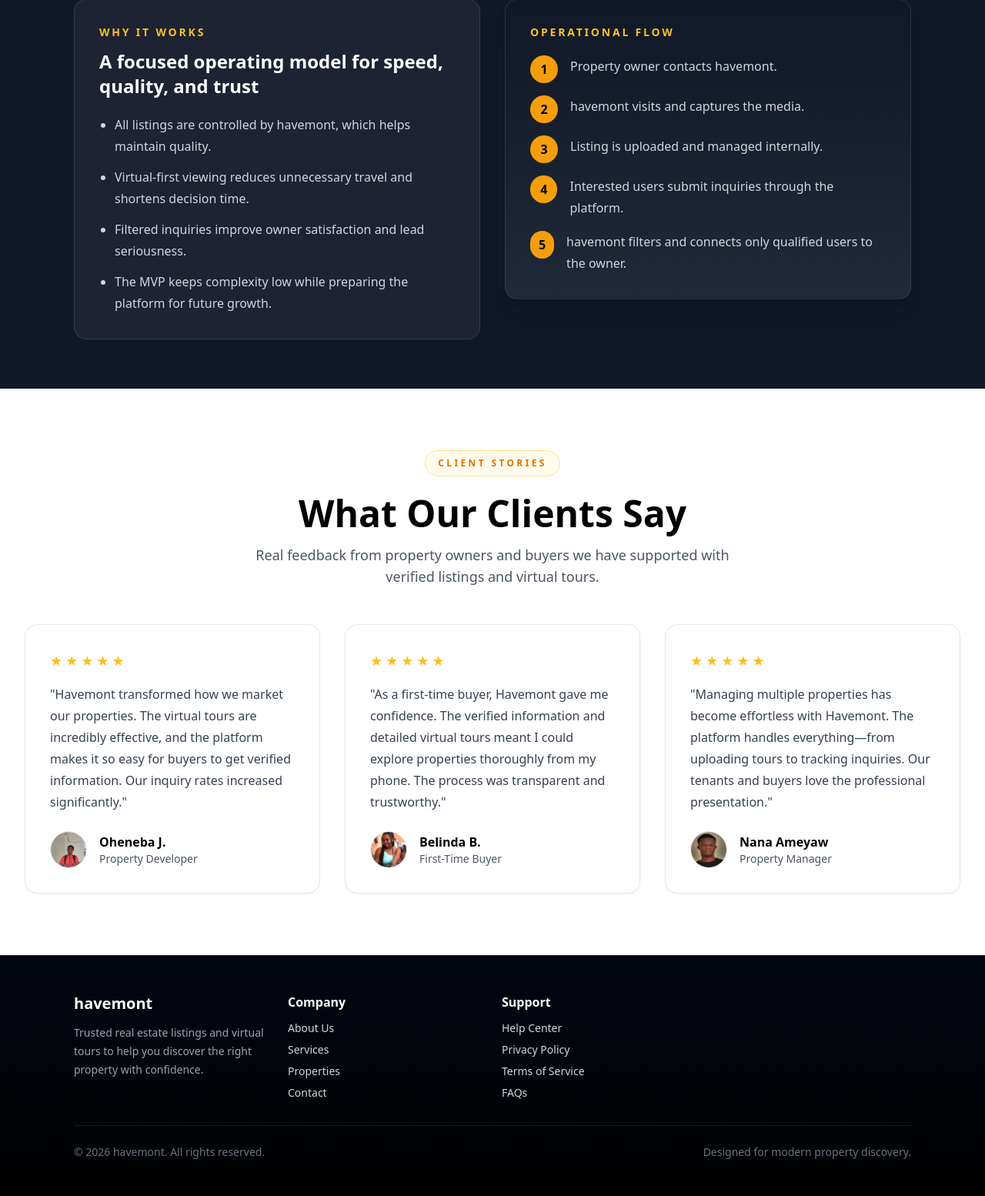
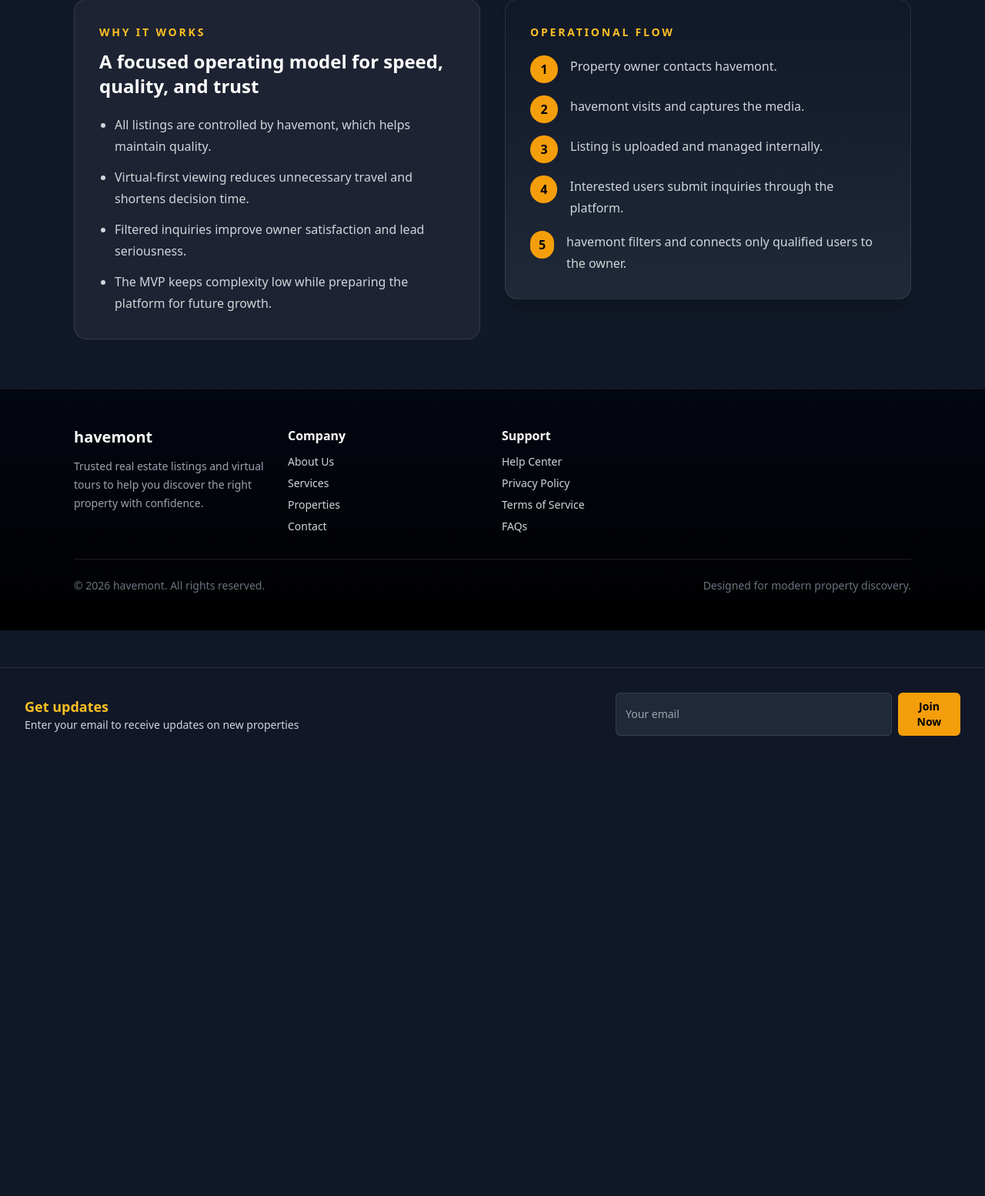
Before and after one commit to Lil-whills/aurox, a Django app: page /services/ in a window 1280 px wide. Shown: the part 1229-2783 px from the top of the page at 77% size. After the commit the page ends 2185 px from the top, so only its background shows below. Run offline with Django 5.2, Linux system fonts and the light colour scheme; some libraries are stand-ins or nearby versions.

Commit message:
final retouching

```diff
--- a/backend/templates/contact.html
+++ b/backend/templates/contact.html
@@ -70,10 +70,10 @@
           <div class="rounded-2xl border border-white/10 bg-white/5 p-6 sm:p-8">
             <p class="text-amber-400 uppercase tracking-[0.2em] text-xs sm:text-sm font-semibold">Contact Details</p>
             <div class="mt-5 space-y-4 text-gray-300">
-              <p><span class="text-white font-semibold">Email:</span> ameyaww2209@gmail.com</p>
+              <p><span class="text-white font-semibold">Email:</span> Info@havemont.com</p>
               <p><span class="text-white font-semibold">Phone:</span> +233 557 011 094</p>
               <p><span class="text-white font-semibold">Location:</span> Accra, Ghana</p>
-              <p><span class="text-white font-semibold">Hours:</span> Monday - Saturday, 8:00 AM - 6:00 PM</p>
+              <p><span class="text-white font-semibold">Hours:</span> 24/7</p>
             </div>
           </div>
 
--- a/backend/templates/properties.html
+++ b/backend/templates/properties.html
@@ -14,7 +14,7 @@
           <p class="text-amber-400 font-semibold tracking-[0.2em] uppercase text-xs sm:text-sm">Browse Properties</p>
           <h2 class="mt-3 text-3xl sm:text-4xl lg:text-5xl font-bold leading-tight">Discover Homes, Apartments, and Estates That Fit Your Needs</h2>
           <p class="mt-4 text-sm sm:text-base lg:text-lg text-gray-200 max-w-2xl mx-auto sm:mx-0">
-            Explore verified listings, compare options, and filter by location, type, and budget. Final search logic will be connected in Django later.
+            Explore verified listings, compare options, and filter by location, type, and budget.
           </p>
         </div>
 
@@ -95,7 +95,7 @@
             <div class="grid grid-cols-2 gap-3 sm:gap-4">
               <button type="submit" class="w-full bg-amber-500 hover:bg-amber-600 text-white font-bold py-3 px-4 rounded-full transition flex items-center justify-center gap-2">
                 <i data-lucide="search" class="w-4 h-4"></i>
-                <span>Search Properties</span>
+                <span>Search</span>
               </button>
               <a href="{% url 'properties' %}" class="w-full bg-white/10 hover:bg-white/20 border border-white/20 text-white font-bold py-3 px-4 rounded-full transition text-center flex items-center justify-center gap-2">
                 <i data-lucide="rotate-ccw" class="w-4 h-4"></i>
@@ -122,6 +122,7 @@
           {% if property.is_featured %}
           <span class="absolute top-3 left-3 z-10 bg-amber-500 text-black text-[11px] font-extrabold uppercase tracking-wide px-2.5 py-1 rounded-full">Premium</span>
           {% endif %}
+          <a href="{% url 'propertydetail' property.id %}" class="block">
             {% if property.image1_remote_url %}
             <img src="{{ property.image1_remote_url }}" alt="{{ property.name }}" class="w-full h-48 object-cover">
             {% elif property.image1 %}
@@ -129,6 +130,7 @@
             {% else %}
             <img src="{% static 'images/house10.jpg' %}" alt="No image available" class="w-full h-48 object-cover">
             {% endif %}
+          </a>
           <div class="p-4">
             <div class="flex items-center gap-2">
               <span class="bg-amber-500 text-white text-xs font-bold px-2 py-1 rounded">{{ property.category }}</span>
--- a/backend/templates/propertydetail.html
+++ b/backend/templates/propertydetail.html
@@ -72,7 +72,7 @@
           <div class="mt-6 grid grid-cols-1 sm:grid-cols-4 gap-3">
             <a href="tel:+233557011094" class="text-center bg-amber-500 hover:bg-amber-600 text-white font-bold py-3 px-4 rounded-lg transition flex items-center justify-center gap-2">
               <i data-lucide="phone" class="w-4 h-4"></i>
-              <span>Call Agent</span>
+              <span>Call Us</span>
             </a>
             <a href="{{ property.virtual_tour_url|default:default_virtual_tour_url }}" target="_blank" rel="noopener noreferrer" class="text-center bg-white/10 hover:bg-white/20 border border-white/20 text-white font-bold py-3 px-4 rounded-lg transition flex items-center justify-center gap-2">
               <i data-lucide="video" class="w-4 h-4"></i>
--- a/backend/templates/services.html
+++ b/backend/templates/services.html
@@ -96,85 +96,6 @@
       </div>
     </section>
 
-    <!-- What Our Clients Say Section -->
-    <section class="bg-white py-16 sm:py-20">
-      <div class="mx-auto max-w-7xl px-4 sm:px-6 lg:px-8">
-        <div class="text-center mb-12">
-          <p class="inline-flex items-center gap-2 rounded-full border border-amber-200 bg-amber-50 px-4 py-2 text-xs font-bold uppercase tracking-[0.28em] text-amber-600 mb-6">
-            Client Stories
-          </p>
-          <h2 class="text-3xl sm:text-4xl lg:text-5xl font-black text-black">What Our Clients Say</h2>
-          <p class="mt-4 text-base sm:text-lg text-gray-600 max-w-2xl mx-auto">
-            Real feedback from property owners and buyers we have supported with verified listings and virtual tours.
-          </p>
-        </div>
-
-        <div class="grid grid-cols-1 md:grid-cols-2 lg:grid-cols-3 gap-6 lg:gap-8">
-          <!-- Testimonial Card 1 -->
-          <div class="rounded-2xl border border-gray-200 bg-white p-6 sm:p-8 shadow-sm hover:shadow-md transition">
-            <div class="flex gap-1 mb-4">
-              <span class="text-amber-400 text-lg">★</span>
-              <span class="text-amber-400 text-lg">★</span>
-              <span class="text-amber-400 text-lg">★</span>
-              <span class="text-amber-400 text-lg">★</span>
-              <span class="text-amber-400 text-lg">★</span>
-            </div>
-            <p class="text-base leading-7 text-gray-700 mb-6">
-              "Havemont transformed how we market our properties. The virtual tours are incredibly effective, and the platform makes it so easy for buyers to get verified information. Our inquiry rates increased significantly."
-            </p>
-            <div class="flex items-center gap-4">
-              <img src="{% static 'images/profile2.jpg' %}" alt="Client testimonial" class="h-12 w-12 rounded-full object-cover border border-gray-200">
-              <div>
-                <p class="font-bold text-black">Oheneba J.</p>
-                <p class="text-sm text-gray-600">Property Developer</p>
-              </div>
-            </div>
-          </div>
-
-          <!-- Testimonial Card 2 -->
-          <div class="rounded-2xl border border-gray-200 bg-white p-6 sm:p-8 shadow-sm hover:shadow-md transition">
-            <div class="flex gap-1 mb-4">
-              <span class="text-amber-400 text-lg">★</span>
-              <span class="text-amber-400 text-lg">★</span>
-              <span class="text-amber-400 text-lg">★</span>
-              <span class="text-amber-400 text-lg">★</span>
-              <span class="text-amber-400 text-lg">★</span>
-            </div>
-            <p class="text-base leading-7 text-gray-700 mb-6">
-              "As a first-time buyer, Havemont gave me confidence. The verified information and detailed virtual tours meant I could explore properties thoroughly from my phone. The process was transparent and trustworthy."
-            </p>
-            <div class="flex items-center gap-4">
-              <img src="{% static 'images/profile1.jpg' %}" alt="Client testimonial" class="h-12 w-12 rounded-full object-cover border border-gray-200">
-              <div>
-                <p class="font-bold text-black">Belinda B.</p>
-                <p class="text-sm text-gray-600">First-Time Buyer</p>
-              </div>
-            </div>
-          </div>
-
-          <!-- Testimonial Card 3 -->
-          <div class="rounded-2xl border border-gray-200 bg-white p-6 sm:p-8 shadow-sm hover:shadow-md transition">
-            <div class="flex gap-1 mb-4">
-              <span class="text-amber-400 text-lg">★</span>
-              <span class="text-amber-400 text-lg">★</span>
-              <span class="text-amber-400 text-lg">★</span>
-              <span class="text-amber-400 text-lg">★</span>
-              <span class="text-amber-400 text-lg">★</span>
-            </div>
-            <p class="text-base leading-7 text-gray-700 mb-6">
-              "Managing multiple properties has become effortless with Havemont. The platform handles everything—from uploading tours to tracking inquiries. Our tenants and buyers love the professional presentation."
-            </p>
-            <div class="flex items-center gap-4">
-              <img src="{% static 'images/profile3.jpg' %}" alt="Client testimonial" class="h-12 w-12 rounded-full object-cover border border-gray-200">
-              <div>
-                <p class="font-bold text-black">Nana Ameyaw</p>
-                <p class="text-sm text-gray-600">Property Manager</p>
-              </div>
-            </div>
-          </div>
-        </div>
-      </div>
-    </section>
   </main>
 
   <footer class="border-t border-white/10 bg-gradient-to-b from-gray-950 to-black text-gray-300">
```
Lines whose indentation alone changed are shown as unchanged.
